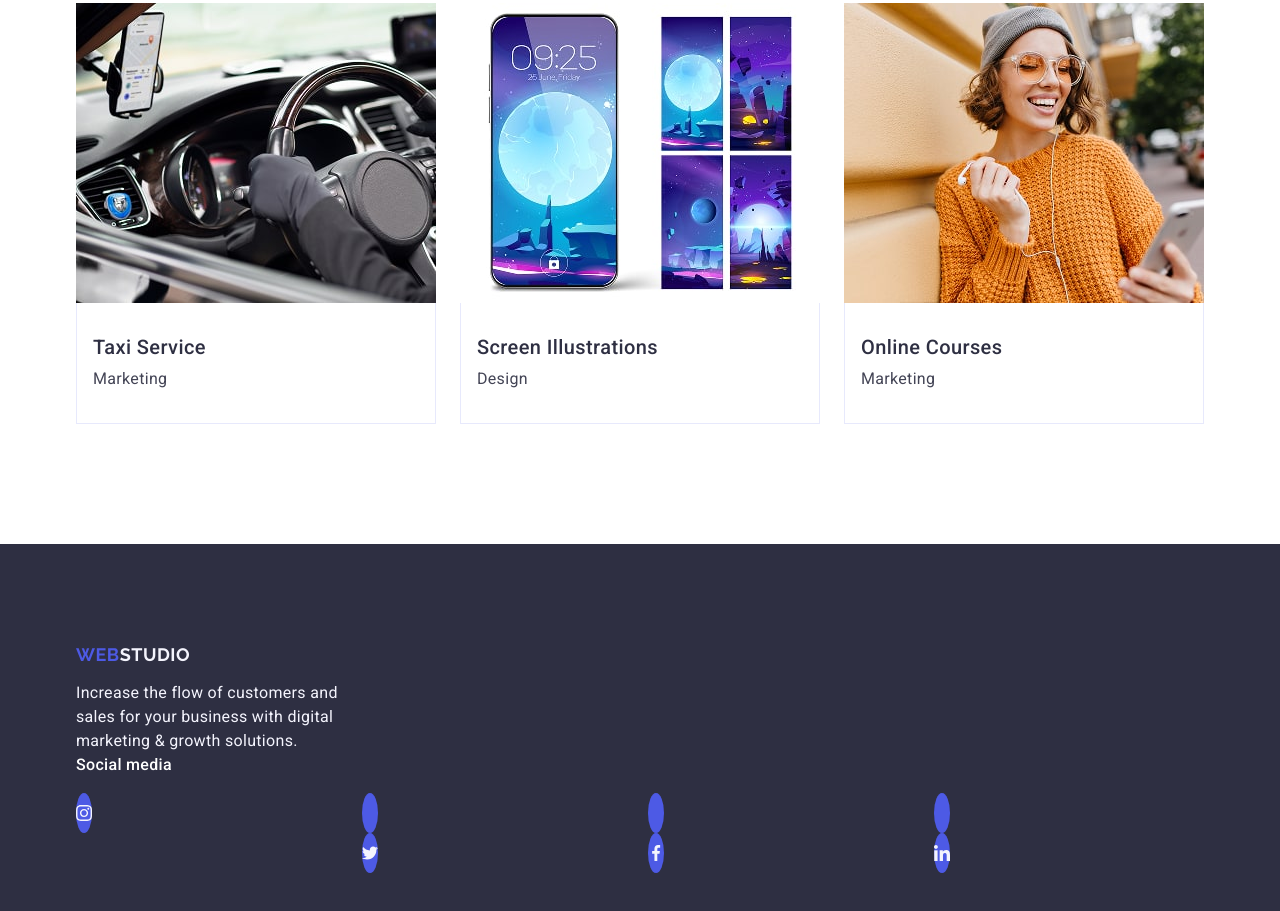
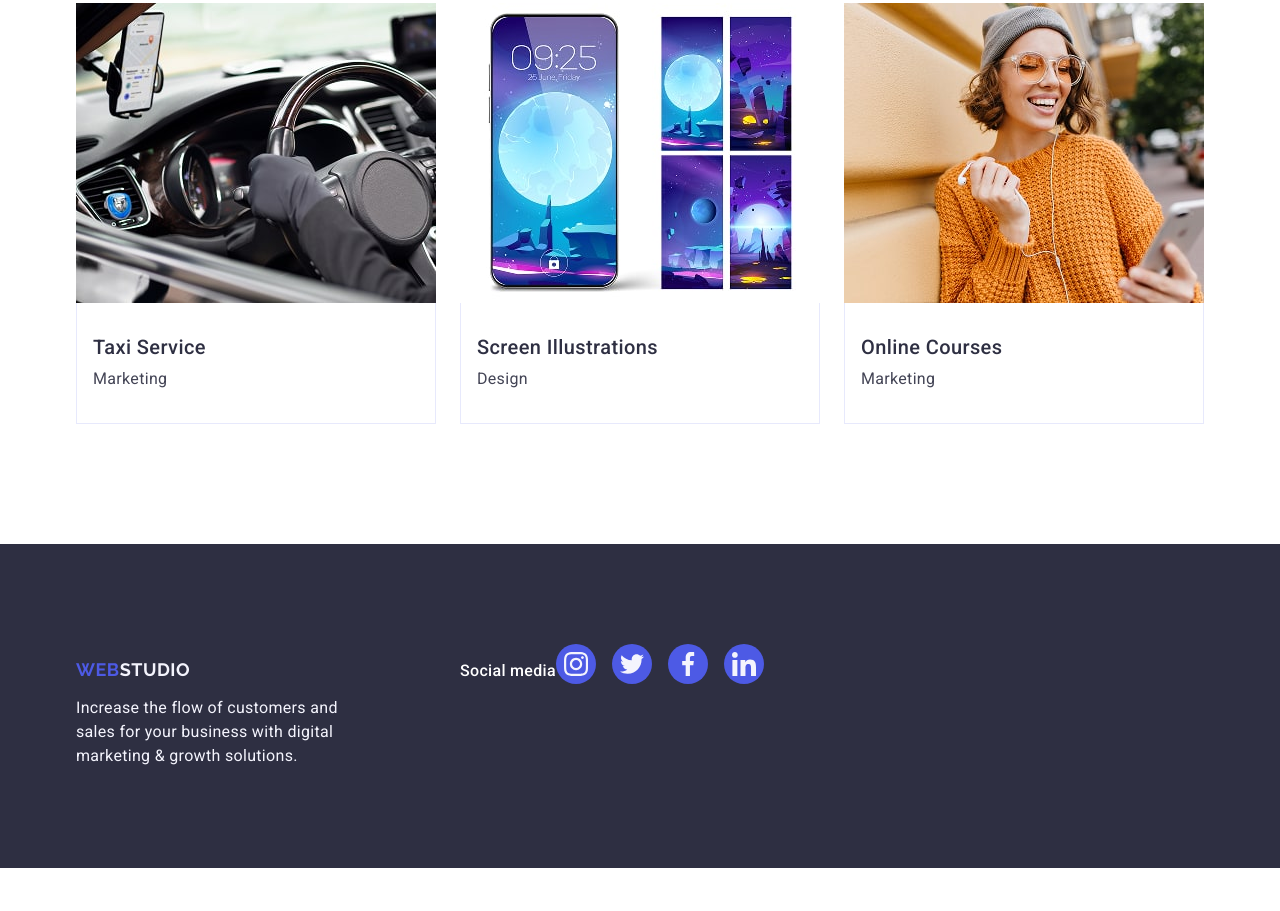
Before and after one commit to Yaroslav-Vashchenko/goit-markup-hw-04, a plain HTML site: page index.html in a window 1280 px wide. Shown: the part 2623-3534 px from the top of the page. After the commit the page ends 3491 px from the top, so only its background shows below. Drawn offline with nearby package versions, Linux system fonts and the light colour scheme.

Commit message:
fix footer

```diff
--- a/css/styles.css
+++ b/css/styles.css
@@ -45,8 +45,7 @@ img {
 .header {
   border-bottom: 1px solid #e7e9fc;
   box-shadow: 0px 2px 1px rgba(46, 47, 66, 0.08),
-    0px 1px 1px rgba(46, 47, 66, 0.16),
-    0px 1px 6px rgba(46, 47, 66, 0.08);;
+    0px 1px 1px rgba(46, 47, 66, 0.16), 0px 1px 6px rgba(46, 47, 66, 0.08);
 }
 
 .nav-add-container {
@@ -136,7 +135,6 @@ img {
   display: flex;
   align-items: center;
   gap: 40px;
-
 }
 
 .address-list .address-link {
@@ -444,8 +442,6 @@ width: calc((100% - 48px) / 3);
   background-color: #4d5ae5;
 }
 
-
-
 .footer-link {
   font-family: "Raleway", sans-serif;
   font-weight: 700;
@@ -454,6 +450,17 @@ width: calc((100% - 48px) / 3);
   letter-spacing: 0.03em;
   text-transform: uppercase;
   color: #4d5ae5;
+}
+
+.footer-cont {
+  display: flex;
+  align-items: baseline;
+}
+
+.footer-logo-con {
+  display: flex;
+  flex-direction: column;
+  margin-right: 120px;
 }
 
 .footer .logo-word-two {
@@ -465,7 +472,6 @@ width: calc((100% - 48px) / 3);
   text-transform: uppercase;
   color: #f4f4fd;
 }
-
 
 .footer-link {
   text-decoration: none;
@@ -482,7 +488,7 @@ width: calc((100% - 48px) / 3);
   max-width: 264px;
 }
 
-.footer-words{
+.footer-words {
   font-weight: 500;
   font-size: 16px;
   line-height: 1.5;
@@ -491,12 +497,12 @@ width: calc((100% - 48px) / 3);
   color: #fff;
 }
 
-.footer-icon-list{
+.footer-icon-list {
     display: flex;
       gap: 16px;
 }
 
-.footer-media-links{
+.footer-media-links {
   display: flex;
   border-radius: 50%;
   align-items: center;
@@ -506,7 +512,10 @@ display: flex;
   transition: background-color 250ms cubic-bezier(0.4, 0, 0.2, 1);
   background-color: #4d5ae5;
 }
-.fotter-social-link{
+.footer-media-links:hover,
+.footer-media-links:focus{
+ background-color: #31d0aa;}
+.fotter-social-link {
  width: 40px;
   height: 40px;
 }
--- a/index.html
+++ b/index.html
@@ -387,7 +387,8 @@
       </section>
     </main>
     <footer class="footer">
-      <div class="container" >
+      <div class="container footer-cont">
+        <div class="footer-logo-con">
           <a class="footer-link" href="./index.html"
             >Web<span class="logo-word-two">Studio</span></a
           >
@@ -395,27 +396,38 @@
             Increase the flow of customers and sales for your business with
             digital marketing & growth solutions.
           </p>
-<div class="footer-social">
+        </div>
         <p class="footer-words">Social media</p>
         <ul class="footer-icon-list">
-    <li class="fotter-social-link"><a href="" target="_blank" class="footer-media-links"
-                      ><svg class="team-social" width="16" height="16">
+          <li class="fotter-social-link">
+            <a class="footer-media-links" href="">
+              <svg class="team-social" width="24" height="24">
                 <use href="./images/icons.svg#icon-instagram"></use>
-                      </svg></li>
-                      <li class="fotter-social-link"><a href="" target="_blank" class="footer-media-links"
-                      ><svg class="team-social" width="16" height="16">
+              </svg>
+            </a>
+          </li>
+          <li class="fotter-social-link">
+            <a class="footer-media-links" href="">
+              <svg class="team-social" width="24" height="24">
                 <use href="./images/icons.svg#icon-twitter"></use>
-                      </svg></li>
-                      <li class="fotter-social-link"><a href="" target="_blank" class="footer-media-links"
-                      ><svg class="team-social" width="16" height="16">
+              </svg>
+            </a>
+          </li>
+          <li class="fotter-social-link">
+            <a class="footer-media-links" href="">
+              <svg class="team-social" width="24" height="24">
                 <use href="./images/icons.svg#icon-facebook"></use>
-                      </svg></li>
-                      <li class="fotter-social-link"><a href="" target="_blank" class="footer-media-links"
-                      ><svg class="team-social" width="16" height="16">
+              </svg>
+            </a>
+          </li>
+          <li class="fotter-social-link">
+            <a class="footer-media-links" href="">
+              <svg class="team-social" width="24" height="24">
                 <use href="./images/icons.svg#icon-linkedin"></use>
-                      </svg></li>
+              </svg>
+            </a>
+          </li>
         </ul>
-</div>
       </div>
     </footer>
   </body>
```
Lines whose indentation alone changed are shown as unchanged.
